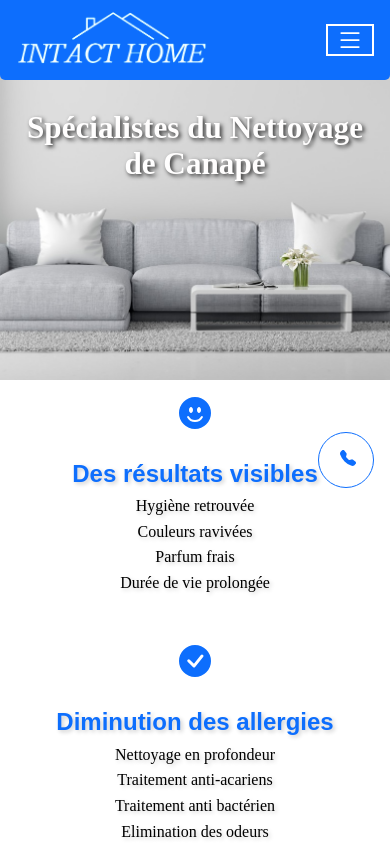
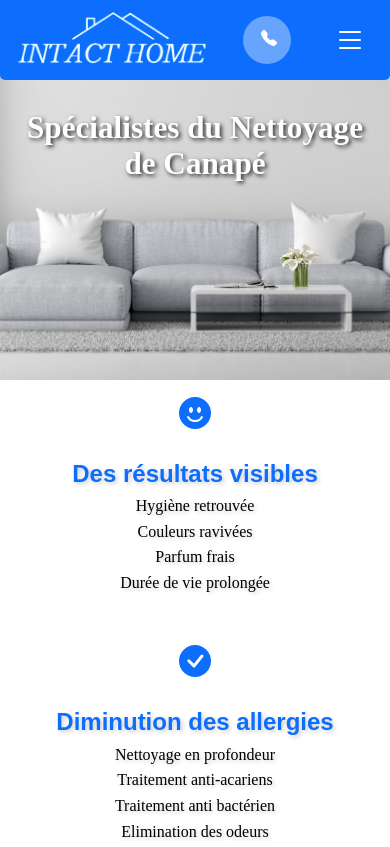
Before and after one commit to smirimed/intact-home-by-imed, a plain HTML site: page index.html in a window 390 px wide. Shown: the top 847 px of the page. Drawn offline with Linux system fonts and the light colour scheme; a web font is replaced by a local one.

Commit message:
changement ghaith

```diff
--- a/footer.css
+++ b/footer.css
@@ -10,6 +10,7 @@ footer .contact {
   font-size: 2rem;
   font-family: "Lucida Sans", "Lucida Sans Regular", "Lucida Grande",
     "Lucida Sans Unicode", Geneva, Verdana, sans-serif;
+    text-shadow: 2px 2px 4px var(--blackShadow);
 }
 footer ul img {
   width: 15em;
@@ -24,6 +25,7 @@ footer ul li .description {
   letter-spacing: 0.1em;
   text-transform: uppercase;
   font-weight: 600;
+  text-shadow: 2px 2px 4px var(--blackShadow);
 }
 
 .droits {
--- a/index.html
+++ b/index.html
@@ -25,6 +25,13 @@
             <a href='#matelas'>MATELAS</a>
             <a href='#moquette'>MOQUETTE</a>
         </div>
+        <div class="call">
+          <a href='tel:+21622367628'>
+          <svg xmlns="http://www.w3.org/2000/svg" width="16" height="16" fill="currentColor" class="bi bi-telephone-fill" viewBox="0 0 16 16">
+          <path fill-rule="evenodd" d="M1.885.511a1.745 1.745 0 0 1 2.61.163L6.29 2.98c.329.423.445.974.315 1.494l-.547 2.19a.68.68 0 0 0 .178.643l2.457 2.457a.68.68 0 0 0 .644.178l2.189-.547a1.75 1.75 0 0 1 1.494.315l2.306 1.794c.829.645.905 1.87.163 2.611l-1.034 1.034c-.74.74-1.846 1.065-2.877.702a18.6 18.6 0 0 1-7.01-4.42 18.6 18.6 0 0 1-4.42-7.009c-.362-1.03-.037-2.137.703-2.877z"/>
+          </svg>
+          </a>
+        </div>
         <div>
             <div class="phone">
               <svg xmlns="http://www.w3.org/2000/svg" width="16" height="16" fill="currentColor" class="bi bi-telephone-fill" viewBox="0 0 16 16">
@@ -37,6 +44,7 @@
                 <path fillRule="evenodd"
                     d="M2.5 12a.5.5 0 0 1 .5-.5h10a.5.5 0 0 1 0 1H3a.5.5 0 0 1-.5-.5m0-4a.5.5 0 0 1 .5-.5h10a.5.5 0 0 1 0 1H3a.5.5 0 0 1-.5-.5m0-4a.5.5 0 0 1 .5-.5h10a.5.5 0 0 1 0 1H3a.5.5 0 0 1-.5-.5" />
             </svg>
+
             <div class="navbar">
                 <a href="#canapé">CANAPÉ</a>
                 <a href='#matelas'>MATELAS</a>
@@ -53,13 +61,10 @@
         </div>
 
     </nav>
-    <div class="call">
-    <a href='tel:+21622367628'>
-    <svg xmlns="http://www.w3.org/2000/svg" width="16" height="16" fill="currentColor" class="bi bi-telephone-fill" viewBox="0 0 16 16">
-      <path fill-rule="evenodd" d="M1.885.511a1.745 1.745 0 0 1 2.61.163L6.29 2.98c.329.423.445.974.315 1.494l-.547 2.19a.68.68 0 0 0 .178.643l2.457 2.457a.68.68 0 0 0 .644.178l2.189-.547a1.75 1.75 0 0 1 1.494.315l2.306 1.794c.829.645.905 1.87.163 2.611l-1.034 1.034c-.74.74-1.846 1.065-2.877.702a18.6 18.6 0 0 1-7.01-4.42 18.6 18.6 0 0 1-4.42-7.009c-.362-1.03-.037-2.137.703-2.877z"/>
-    </svg></a></div>
+
     <!----NAVBAR END-->
     <!----MAIN START-->
+    <div class="filter">
     <section class='mainsec'>
 
         <p> Spécialistes du Nettoyage de Canapé </p>
@@ -260,7 +265,7 @@
       </footer>
       <div class="droits"><small> Created By INTACT HOME © Tous droits réservés 2024</small></div>
     <!----FOOTER END-->
-
+  </div>
     <script src="index.js"></script>
 
 </body>
--- a/index.js
+++ b/index.js
@@ -1,10 +1,17 @@
 let menu = document.querySelector(".menu-icon");
 let navbar = document.querySelector(".navbar");
+let filter =document.querySelector(".filter")
 
 menu.addEventListener("click", function () {
     navbar.classList.toggle("active");
+    filter.classList.toggle("filtred");
+
+
+
 });
 
 window.onscroll = () => {
     navbar.classList.remove("active");
+    filter.classList.remove("filtred");
+
 };
--- a/nav.css
+++ b/nav.css
@@ -2,6 +2,7 @@
 .call{
 
   display: none;
+
 
 }
 
@@ -32,7 +33,7 @@ align-items: center;
 
     width:40%;
 }
-    nav a{
+    nav .nav-menu a, nav .navbar a{
       width: fit-content;
     padding-top:1.9em;
     color:var(--white);
@@ -43,8 +44,6 @@ align-items: center;
 }
 .menu-icon {
     fill: var(--white);
-    border: 2px solid var(--white);
-
     width: 3rem;
     height: 2rem;
   }
@@ -76,6 +75,9 @@ nav .phone span a,.phone1 span a{
   .navbar.active {
     top: 80px;
   }
+  .filtred{
+    filter:blur(3px);
+  }
   .navbar {
     position: absolute;
     top: -400px;
@@ -88,8 +90,8 @@ nav .phone span a,.phone1 span a{
     padding: 1rem;
     background-color: var(--bleu);
     width: 100%;
-
     color: var(--white);
+    padding-bottom: 2rem;
   }
   nav a::before{
     content: "";
@@ -127,23 +129,21 @@ nav .phone span a,.phone1 span a{
     .menu-icon {
       display: block;
     }
+
     .call{
 
 
       display: block;
-      top: 27em;
-      right: 1em;
       z-index: 99;
       background-color: rgba(255, 255, 255, 0.373);
-      width:3.5rem;
-      height: 3.5rem;
-      color :var(--bleu);
+      width:3rem;
+      height: 3rem;
+      color :white;
       border-radius:50%;
-      position: fixed;
-      border: 1px solid var(--bleu);
-      display: flex;
-      align-items: center;
-      justify-content:center;
+      display: flex ;
+      align-items: center ;
+      justify-content:center ;
+
 
     }
     .call a{
@@ -159,7 +159,8 @@ nav .phone span a,.phone1 span a{
       flex-direction: row;
       align-items: center;
       justify-content: space-between;
-      padding: 0 1rem;width: 100%;
+      padding: 0 1rem;
+      width: 100%;
     }
 
   }
```
